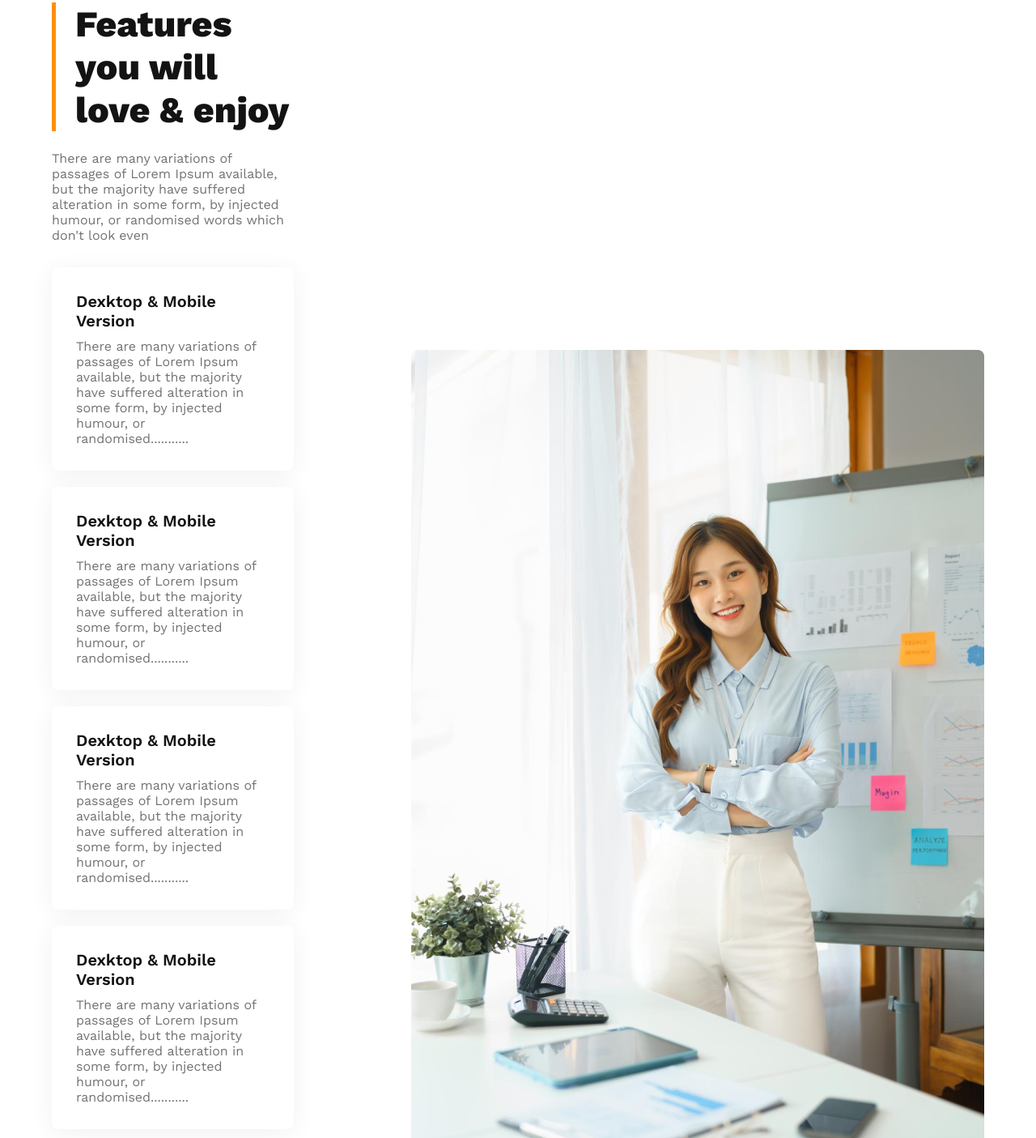
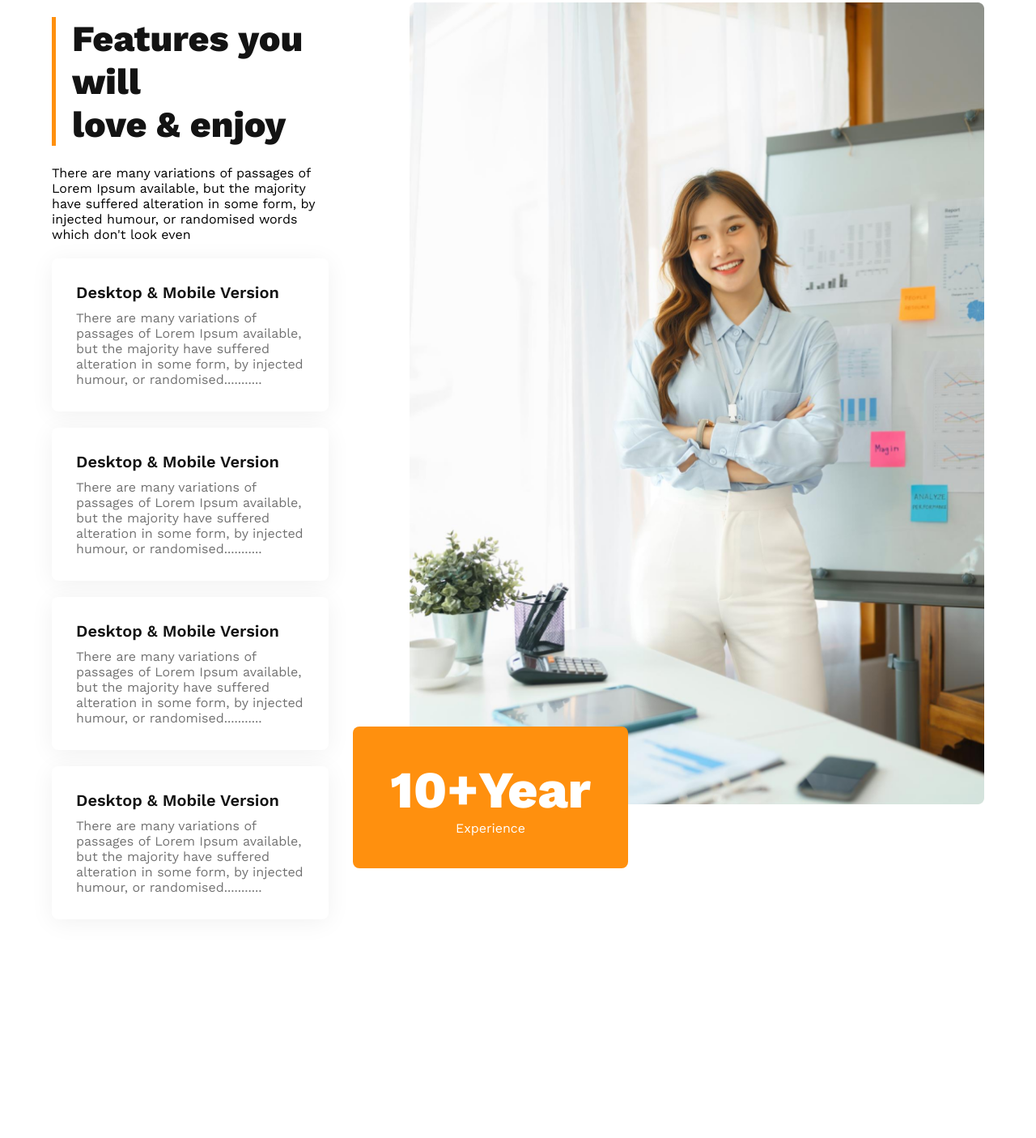
Before and after one commit to MamunKhan2002/architects-website, a plain HTML site: page index.html in a window 1280 px wide. Shown: the part 1635-3040 px from the top of the page at 81% size. After the commit the page ends 2807 px from the top, so only its background shows below. Drawn offline with nearby package versions, Linux system fonts and the light colour scheme.

Commit message:
some changes in features -card img section

```diff
--- a/index.html
+++ b/index.html
@@ -20,6 +20,7 @@
                 <li><a href="">Login</a></li>
             </ul>
         </nav>
+        <!-----------Banner Start------------->
         <div class="banner">
             <div class="banner-content">
                 <h3 class="banner-title">Brand New Group of Architects</h3>
@@ -32,6 +33,7 @@
         </div>
     </header>
     <main>
+        <!----------Features Section Start---------->
         <section class="features-sec-container">
             <div class="features-gallery-container">
                 <img src="./images/team1.png" alt="">
@@ -48,46 +50,44 @@
                 <button class="primary-btn"><a href="#">Explore More</a></button>
             </div>
         </section>
-        <section class="features-sec-two-container">
-            <div class="features-sec-two-content">
-                <h3 class="section-title features-sec-title-two">Features you will <br>love & enjoy</h3>
-                <p class="text-description">There are many variations of passages of Lorem Ipsum available, but the
-                    majority
-                    have suffered alteration in some form, by injected humour, or randomised words which don't look even
-                </p>
-                <div class="features-two-card">
-                    <div class="card">
-                        <h4 class="card-title">Dexktop & Mobile Version</h4>
-                        <p class="text-description">There are many variations of passages of Lorem Ipsum available, but
-                            the
-                            majority have suffered alteration in some form, by injected humour, or randomised...........
-                        </p>
-                    </div>
-                    <div class="card">
-                        <h4 class="card-title">Dexktop & Mobile Version</h4>
-                        <p class="text-description">There are many variations of passages of Lorem Ipsum available, but
-                            the
-                            majority have suffered alteration in some form, by injected humour, or randomised...........
-                        </p>
-                    </div>
-                    <div class="card">
-                        <h4 class="card-title">Dexktop & Mobile Version</h4>
-                        <p class="text-description">There are many variations of passages of Lorem Ipsum available, but
-                            the
-                            majority have suffered alteration in some form, by injected humour, or randomised...........
-                        </p>
-                    </div>
-                    <div class="card">
-                        <h4 class="card-title">Dexktop & Mobile Version</h4>
-                        <p class="text-description">There are many variations of passages of Lorem Ipsum available, but
-                            the
-                            majority have suffered alteration in some form, by injected humour, or randomised...........
-                        </p>
-                    </div>
+
+        <!----------Features Card & img Start----------->
+        <section class="features-card-img">
+            <div class="features-content">
+                <h3 class="section-title features-title">Features you will <br>love & enjoy</h3>
+                <p class="text-desription">There are many variations of passages of Lorem Ipsum available, but the
+                    majority have suffered alteration in some form, by injected humour, or randomised words which don't
+                    look even</p>
+                <div class="features-card">
+                    <h3 class="card-title">Desktop & Mobile Version</h3>
+                    <p class="text-description">There are many variations of passages of Lorem Ipsum available, but the
+                        majority have suffered alteration in some form, by injected humour, or randomised...........</p>
+                </div>
+                <div class="features-card">
+                    <h3 class="card-title">Desktop & Mobile Version</h3>
+                    <p class="text-description">There are many variations of passages of Lorem Ipsum available, but the
+                        majority have suffered alteration in some form, by injected humour, or randomised...........</p>
+                </div>
+                <div class="features-card">
+                    <h3 class="card-title">Desktop & Mobile Version</h3>
+                    <p class="text-description">There are many variations of passages of Lorem Ipsum available, but the
+                        majority have suffered alteration in some form, by injected humour, or randomised...........</p>
+                </div>
+                <div class="features-card">
+                    <h3 class="card-title">Desktop & Mobile Version</h3>
+                    <p class="text-description">There are many variations of passages of Lorem Ipsum available, but the
+                        majority have suffered alteration in some form, by injected humour, or randomised...........</p>
                 </div>
             </div>
-                <img class="features-two-img" src="./images/architect.png" alt="">
+            <div class="features-img">
+                <img src="./images/architect.png" alt="">
+                <div class="ten-badge">
+                    <h2>10+Year</h2>
+                    <p>Experience</p>
+                </div>
+            </div>
         </section>
+
     </main>
 
 </body>
--- a/style/style.css
+++ b/style/style.css
@@ -79,8 +79,7 @@ header nav ul li a {
     text-align: center;
 }
 
-.banner>img,
-.features-sec-two-container>.features-two-img {
+.banner>img {
     width: 100%;
 }
 
@@ -132,35 +131,67 @@ header nav ul li a {
 }
 
 /*--------Feature Section two Design Start---------*/
-.features-sec-title-two {
-    border-left: 5px solid #FF900E;
-    padding-left: 24px;
+.features-card-img{
+    display: flex;
+    gap: 100px;
+    align-items: center;
 }
 
-.features-sec-two-container {
-    display: flex;
-    gap: 145px;
-    align-items: end;
+.features-card-img .features-content .features-title {
+    border-left: 5px solid #FF900E;
+    padding-left: 20px;
 }
 
-.features-sec-two-container .features-two-card .card .card-title {
+.features-card-img .features-content .features-card {
+    border-radius: 8px;
+    background: #FFF;
+    box-shadow: 0px 4px 30px 0px rgba(0, 0, 0, 0.06);
+    padding: 30px;
+    margin: 20px 0;
+}
+
+.features-card-img .features-content .features-card .card-title {
     color: #131313;
-    font-size: 20px;
+    font-size: 1.25rem;
     font-weight: 600;
     margin-bottom: 10px;
 }
 
-.features-sec-two-container .features-two-card .card {
-    padding: 30px 42px 30px 30px;
+.features-img .ten-badge{
+    padding: 40px 42px;
+    background-color: #FF900E;
+    max-width: 340px;
+    text-align: center;
     border-radius: 8px;
-    background: #FFF;
-    box-shadow: 0px 4px 30px 0px rgba(0, 0, 0, 0.06);
-    margin-bottom: 20px;
+    position: relative;
+    bottom: 100px;
+    right: 70px;
+    color: #FFF;
+}
+.features-img .ten-badge h2{
+font-size: 4rem;
+font-weight: 700;
+}
+.features-img .ten-badge h2 p{
+font-size: 1.6rem;
+font-weight: 500;
 }
 
-.features-sec-two-container .features-two-card {
-    margin-top: 30px;
+.features-img > img{
+    width: 710px;
+    height: 990px;
+    margin: 0 auto;
 }
+
+
+
+
+
+
+
+
+
+
 
 
 /*=====================================================================*/
@@ -174,23 +205,31 @@ header nav ul li a {
 
     nav,
     .features-sec-container,
-    .features-sec-two-container {
+    .features-card-img
+     {
         flex-direction: column;
     }
 
-    .features-sec-container,
-    .features-sec-two-container {
-        gap: 40px;
-    }
 
     .features-gallery-container {
         grid-template-columns: 1fr;
+    }
+
+    .features-sec-container {
+        gap: 40px;
     }
 
     .banner .banner-content {
         margin-block: 20px;
     }
 
+    .features-img .ten-badge{
+        position: static;
+    }
+    .features-img > img{
+        height: 100%;
+        width: 90%;
+    }
 }
 
 /*--------Here is medium device responsive design---------*/
@@ -199,12 +238,15 @@ header nav ul li a {
     header {
         padding: 20px;
     }
-
-    .features-sec-two-container {
+    .features-card-img
+     {
         flex-direction: column;
     }
-
-    .features-sec-two-container {
-        gap: 20px;
+    .features-img .ten-badge{
+        position: static;
+    }
+    .features-img > img{
+        height: 100%;
+        width: 90%;
     }
 }
```
